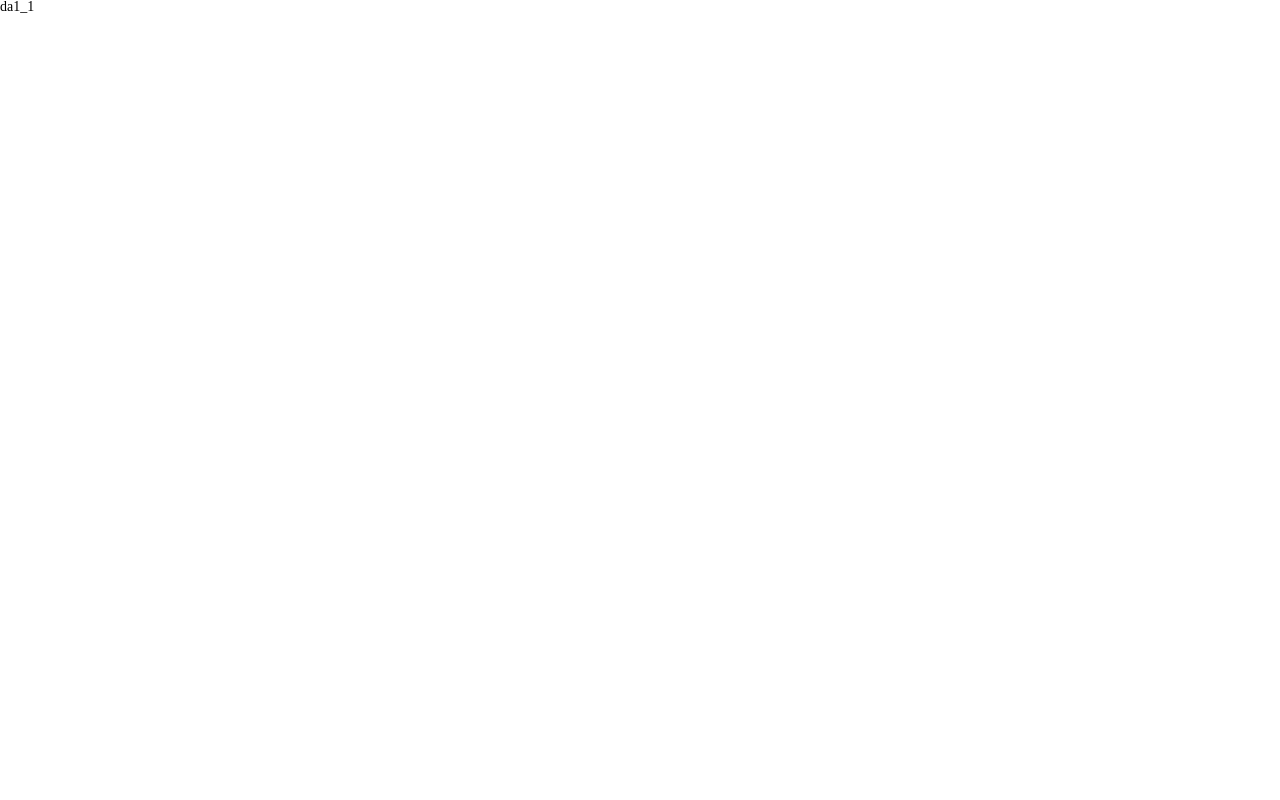
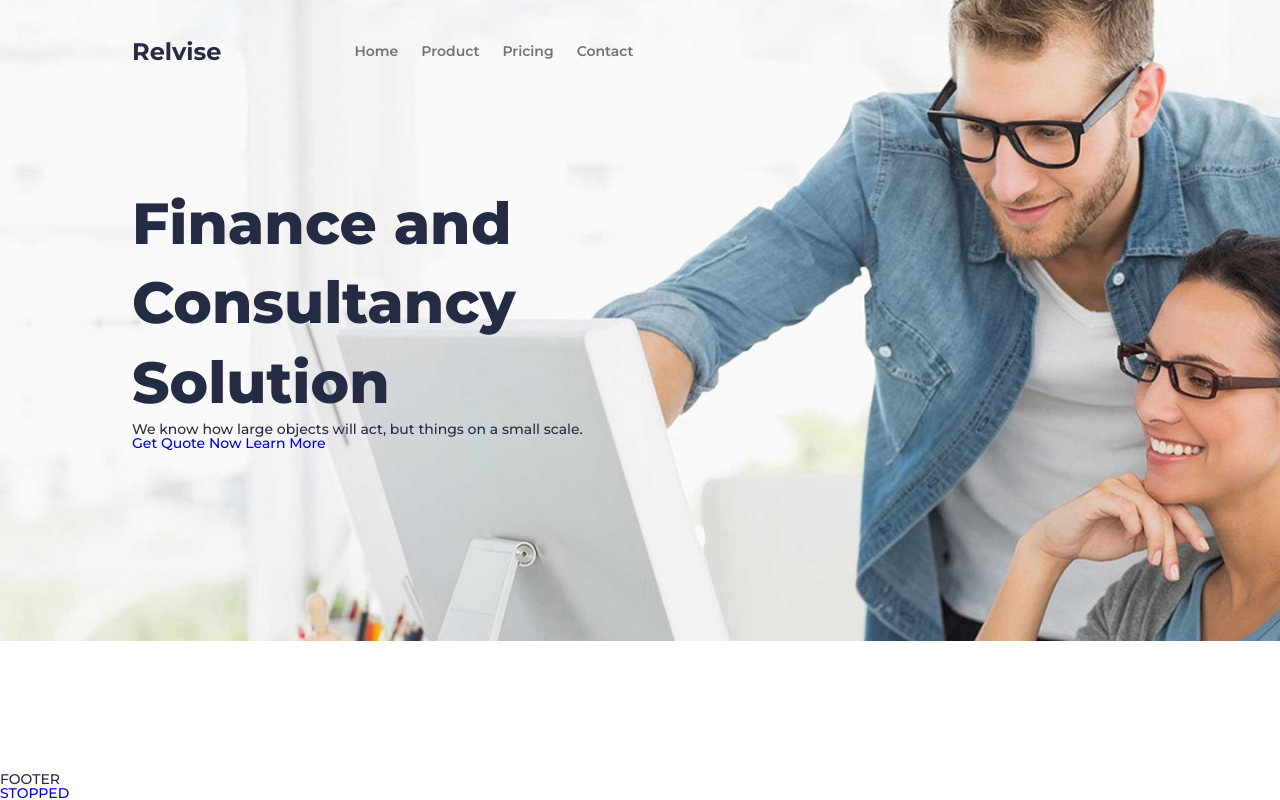
Before and after one commit to realnowhereman/Relvise, a plain HTML site: page index.html in a window 1280 px wide. Drawn offline with Linux system fonts and the light colour scheme.

Commit message:
finished first 90 mins

```diff
--- a/css/style.css
+++ b/css/style.css
@@ -1 +1,167 @@
 @import url(nullstyle.css);
+@import url(https://fonts.googleapis.com/css?family=Montserrat:100,200,300,regular,500,600,700,800,900,100italic,200italic,300italic,italic,500italic,600italic,700italic,800italic,900italic);
+
+html,
+body {
+  font-family: Montserrat, Arial, "Helvetica Neue", Helvetica, sans-serif;
+  font-weight: 500;
+  color: #252B42;
+}
+
+.wrapper {
+  min-height: 100%;
+  overflow: hidden;
+  display: flex;
+  flex-direction: column;
+}
+
+._container {
+  max-width: 1046px;
+  padding: 0 15px;
+  margin: 0 auto;
+}
+
+._ibg {
+  /* position: relative; */
+  /* display: none; */
+}
+._ibg img {
+  position: absolute;
+  width: 100%;
+  height: 100%;
+  top: 0;
+  left: 0;
+  object-fit: cover;
+}
+
+/* ==========header============================================================ */
+
+.header {
+  position: absolute;
+  width: 100%;
+  left: 0;
+  top: 0;
+  z-index: 50;
+
+}
+.header__container {
+  display: flex;
+  min-height: 104px;
+  align-items: center;
+}
+@media (max-width: 479px) {
+  .header__container {
+    min-height: 70px;
+  }
+}
+.header__logo {
+  font-size: 24px;
+  font-weight: 700;
+  color: inherit;
+
+}
+.header__menu {
+  margin-left: 133px;
+}
+@media (max-width: 992px) {
+  .header__menu {
+    margin-left: 80px;
+  }
+}
+@media (max-width: 767px) {
+  .header__menu {
+    margin-left: 50px;
+  }
+}
+@media (max-width: 749px) {
+  .header__menu {
+    margin-left: 20px;
+   }
+}
+.menu {
+  padding: 5px 0;
+
+}
+.menu__list {
+  display: flex;
+  flex-wrap: wrap;
+}
+.menu__item {
+
+}
+.menu__item:not(:last-child) {
+  margin-right: 23px;
+}
+.menu__link {
+  color: #737373;
+  font-weight: 600;
+  line-height: calc(24 / 14 * 100%);
+}
+@media (max-width: 479px) {
+  .menu__link {
+    font-size: 18px;
+  }
+}
+
+/* ==========page============================================================ */
+
+.page {
+  flex: 1 1 auto;
+}
+.page__main-block {
+
+}
+
+
+/* ==========footer============================================================ */
+
+.footer {}
+
+/* ==========main-block=========================================================== */
+
+
+.main-block {
+  position: relative;
+
+}
+.main-block__container {
+
+}
+._container {
+
+}
+.main-block__body {
+  padding: 184px 0 191px 0;
+  position: relative;
+  z-index: 2;
+  max-width: 509px;
+}
+
+/* ==========stopped============================================================ */
+.main-block__title {
+  font-size: 58px;
+  line-height: calc(80 / 58 * 100%);
+  font-weight: 800;
+}
+.main-block__text {
+
+}
+.maim-block__buttons {
+
+}
+.main-block_button {
+
+}
+.main-block_button_border {
+
+}
+.main-block__image {
+  position: absolute;
+  width: 100%;
+  height: 100%;
+  top: 0;
+  left: 0;
+}
+.main-block__image img {
+  object-position: bottom;
+}
--- a/index.html
+++ b/index.html
@@ -8,7 +8,46 @@
   <link rel="stylesheet" href="css/style.css">
 </head>
 <body>
-  da1_1
+  <div class="wrapper">
+    <header class="header">
+      <div class="header__container _container">
+        <a href="#" class="header__logo">Relvise</a>
+        <nav class="header__menu menu">
+          <ul class="menu__list">
+            <li class="menu__item"><a href="#" class="menu__link">Home</a></li>
+            <li class="menu__item"><a href="#" class="menu__link">Product</a></li>
+            <li class="menu__item"><a href="#" class="menu__link">Pricing</a></li>
+            <li class="menu__item"><a href="#" class="menu__link">Contact</a></li>
+          </ul>
+        </nav>
+      </div>
+    </header>
+    <main class="page">
+      <div class="page__main-block main-block">
+        <div class="main-block__container _container">
+          <div class="main-block__body">
+            <h1 class="main-block__title">Finance and Consultancy Solution
+            </h1>
+            <div class="main-block__text">
+              We know how large objects will act, but things on a small scale.
+            </div>
+            <div class="maim-block__buttons">
+              <a href="#" class="main-block_button">Get Quote Now</a>
+              <a href="#" class="main-block_button main-block_button_border">Learn More</a>
+            </div>
+          </div>
+        </div>
+        <div class="main-block__image _ibg">
+          <img src="img/mainblock/cover.jpg" alt="cover">
+        </div>
+      </div>
+    </main>
+    <footer class="footer">
+      FOOTER
+      <br>
+      <a href="https://youtu.be/f-irDQwt1l4?t=5440">STOPPED</a>
+    </footer>
+  </div>
   <script src="js/script.js"></script>
 </body>
 </html>
```
Also changed, not shown: 2 other files.
